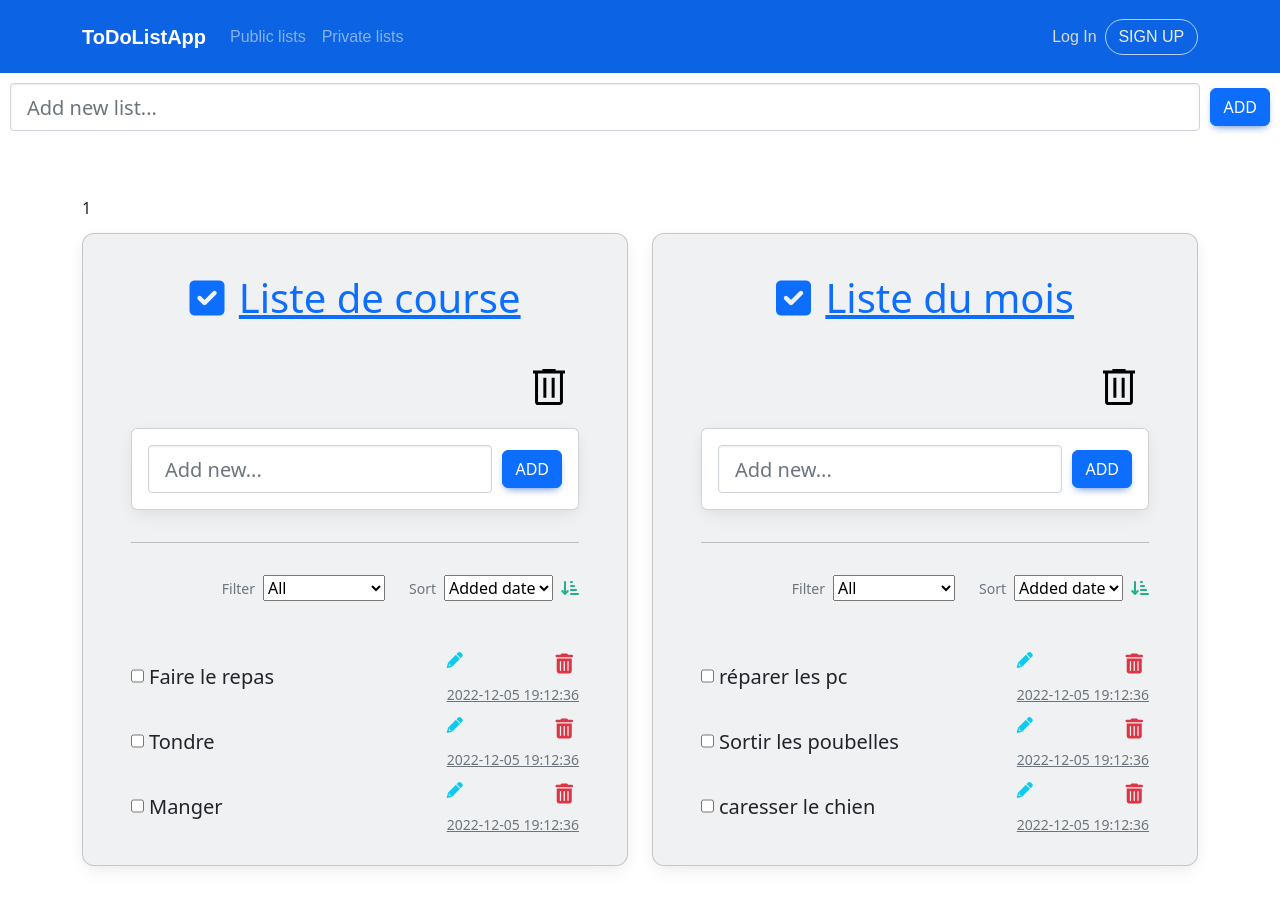
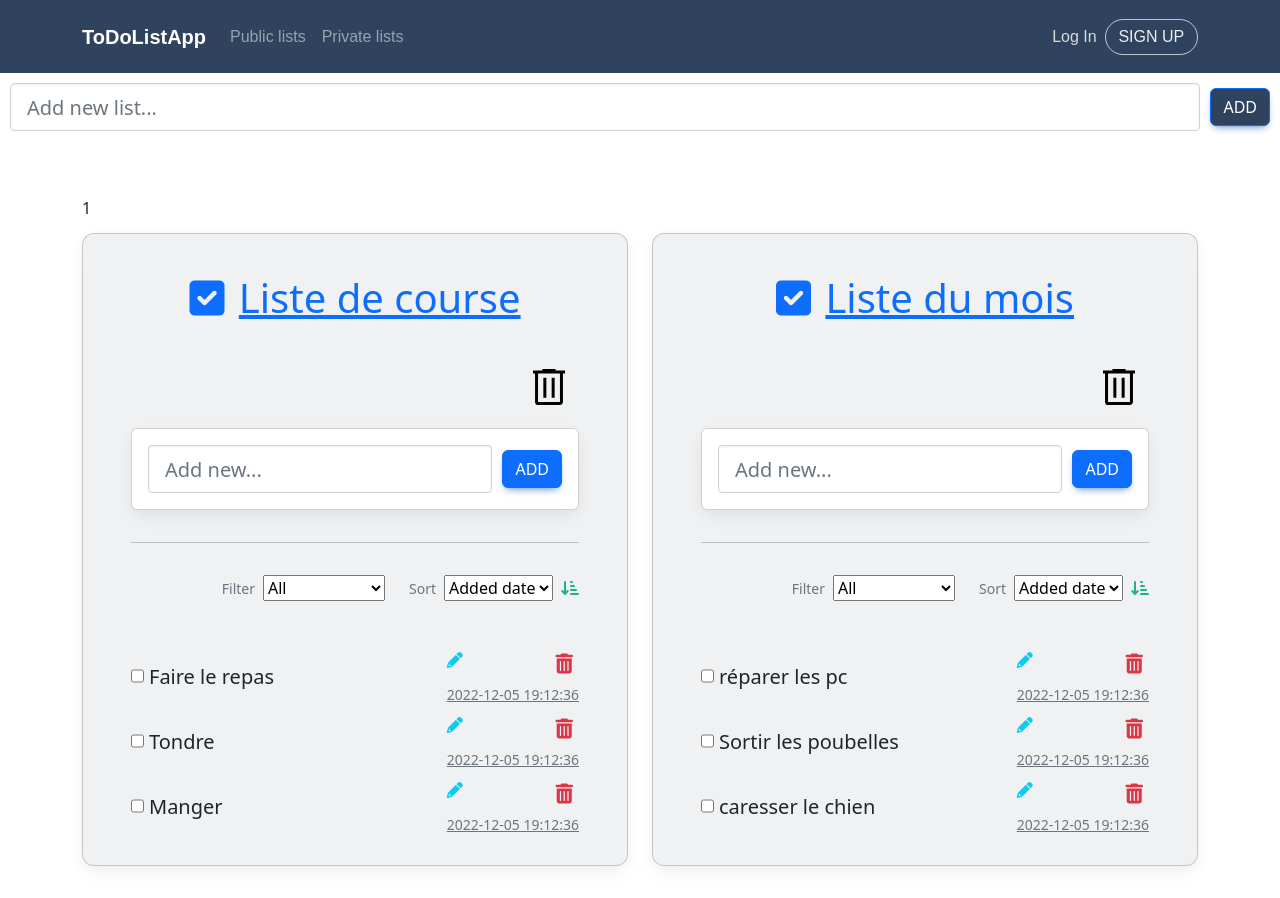
Before and after one commit to Jaxonce/todolist, a PHP site: page / in a window 1280 px wide. Shown: the top 898 px of the page. Run offline with PHP 8.4, Linux system fonts and the light colour scheme; data comes from the database, SQL or seed files in the repository; some libraries are stand-ins or nearby versions.

Commit message:
changement css

```diff
--- a/view/vuephp1.php
+++ b/view/vuephp1.php
@@ -24,7 +24,7 @@
 <body>
     <header>
         <div class="header-blue" style="padding: 0;">
-            <nav class="navbar navbar-dark navbar-expand-md navigation-clean-search" style="background-color: #0c63e4">
+            <nav class="navbar navbar-dark navbar-expand-md navigation-clean-search" style="background-color: #2f435e">
                 <div class="container"><a class="navbar-brand" href="#"> ToDoListApp</a><button class="navbar-toggler" data-toggle="collapse" data-target="#navcol-1"><span class="sr-only">Toggle navigation</span><span class="navbar-toggler-icon"></span></button>
                     <div class="collapse navbar-collapse" id="navcol-1">
                         <ul class="nav navbar-nav">
@@ -41,7 +41,7 @@
     </header>
     <form method="post" action="?action=ajoutListePublic" style="display:flex!important;align-items:center; justify-content: center;">
         <input required placeholder="Add new list..." type="text" id="form3" name="nameNewListPublic" class="form-control form-control-lg" style="margin: 10px 10px 10px 10px;" />
-        <button class="btn btn-primary" style="margin-right:10px;" type="submit">Add</button>
+        <button class="btn btn-primary" style="margin-right:10px; background-color: #2f435e" type="submit">Add</button>
     </form>
     <section class="vh-100">
         <div class="container py-5 h-100">
```
